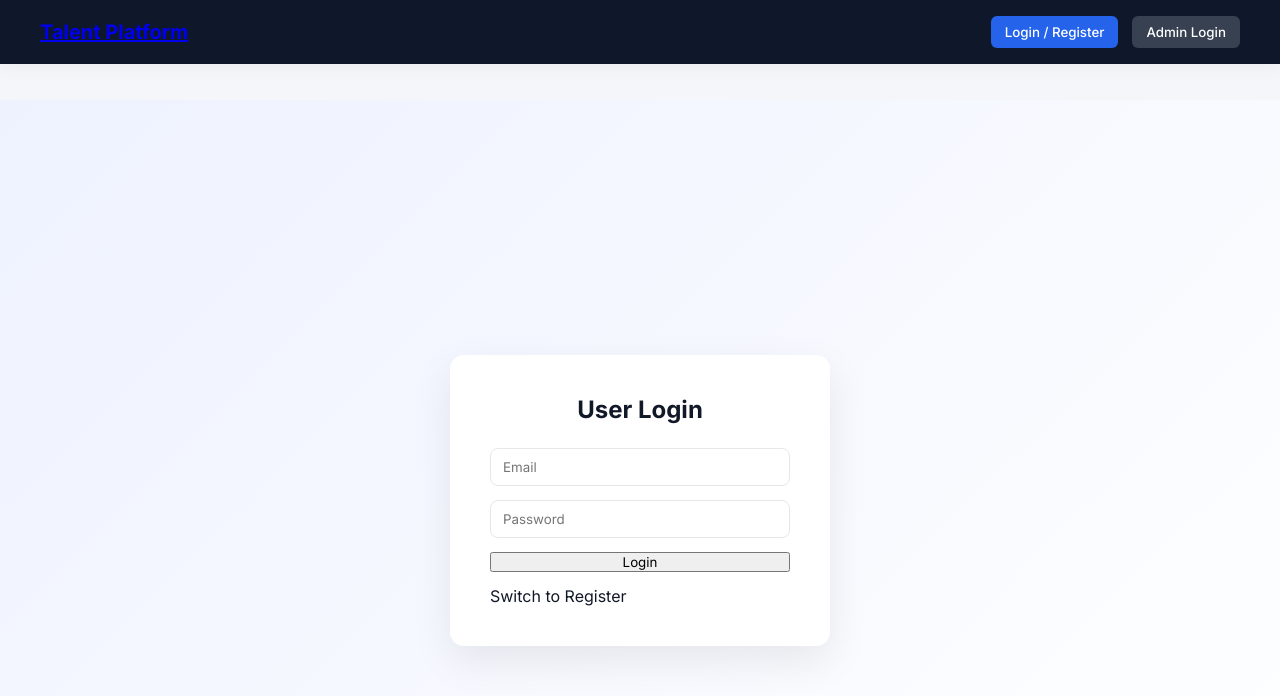
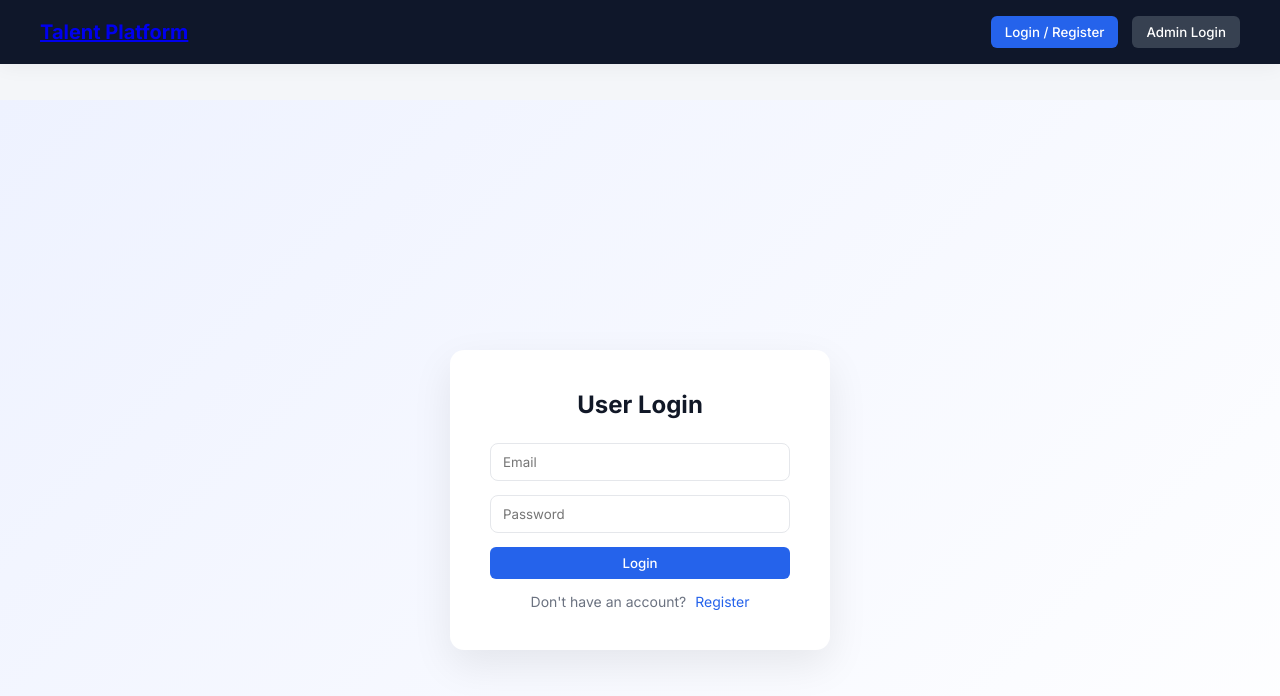
Before and after one commit to AKREDDY31/talent-platform, a Next.js app in the folder frontend/: page /login in a window 1280 px wide. Shown: the top 696 px of the page. Built offline with nearby package versions, Linux system fonts and the light colour scheme; no server answers.

Commit message:
Update page.js

```diff
--- a/frontend/src/app/login/page.js
+++ b/frontend/src/app/login/page.js
@@ -1,12 +1,132 @@
 "use client";
 
-import { Suspense } from "react";
-import LoginContent from "./LoginContent";
+import { useState } from "react";
+import { useRouter, useSearchParams } from "next/navigation";
+import API from "@/lib/api";
 
-export default function LoginPage() {
+export default function Login() {
+  const router = useRouter();
+  const params = useSearchParams();
+  const type = params.get("type");
+
+  const isAdminLogin = type === "admin";
+
+  const [isRegister, setIsRegister] = useState(false);
+  const [email, setEmail] = useState("");
+  const [name, setName] = useState("");
+  const [password, setPassword] = useState("");
+  const [message, setMessage] = useState("");
+  const [loading, setLoading] = useState(false);
+
+  const handleSubmit = async () => {
+    setMessage("");
+
+    if (!email || !password || (isRegister && !name)) {
+      setMessage("Please fill all fields.");
+      return;
+    }
+
+    try {
+      setLoading(true);
+
+      // REGISTER (only for users)
+      if (isRegister && !isAdminLogin) {
+        await API.post("/auth/register", { name, email, password });
+        setMessage("Registration successful. Please login.");
+        setIsRegister(false);
+        return;
+      }
+
+      // LOGIN
+      const res = await API.post("/auth/login", { email, password });
+
+      const role = res.data.user.role;
+
+      // Role protection
+      if (isAdminLogin && role !== "ADMIN") {
+        setMessage("You are not an admin.");
+        return;
+      }
+
+      if (!isAdminLogin && role === "ADMIN") {
+        setMessage("Use Admin Login.");
+        return;
+      }
+
+      localStorage.setItem("token", res.data.token);
+      localStorage.setItem("role", role);
+      localStorage.setItem("user", JSON.stringify(res.data.user)); // ADD THIS
+
+      if (role === "ADMIN") {
+        router.push("/admin");
+      } else {
+        router.push("/dashboard");
+      }
+
+    } catch (err) {
+      setMessage(err.response?.data?.message || "Invalid credentials.");
+    } finally {
+      setLoading(false);
+    }
+  };
+
   return (
-    <Suspense fallback={<div style={{ padding: "120px 20px" }}>Loading...</div>}>
-      <LoginContent />
-    </Suspense>
+    <div className="auth-container">
+      <div className="auth-card">
+        <h2>
+          {isAdminLogin
+            ? "Admin Login"
+            : isRegister
+            ? "Create Account"
+            : "User Login"}
+        </h2>
+
+        {message && <p className="auth-message">{message}</p>}
+
+        {isRegister && !isAdminLogin && (
+          <input
+            placeholder="Full Name"
+            value={name}
+            onChange={(e) => setName(e.target.value)}
+          />
+        )}
+
+        <input
+          placeholder="Email"
+          value={email}
+          onChange={(e) => setEmail(e.target.value)}
+        />
+
+        <input
+          type="password"
+          placeholder="Password"
+          value={password}
+          onChange={(e) => setPassword(e.target.value)}
+        />
+
+        <button
+          onClick={handleSubmit}
+          className="btn primary full"
+          disabled={loading}
+        >
+          {loading
+            ? "Please wait..."
+            : isRegister
+            ? "Register"
+            : "Login"}
+        </button>
+
+        {!isAdminLogin && (
+          <p className="auth-toggle">
+            {isRegister
+              ? "Already have an account?"
+              : "Don't have an account?"}
+            <span onClick={() => setIsRegister(!isRegister)}>
+              {isRegister ? " Login" : " Register"}
+            </span>
+          </p>
+        )}
+      </div>
+    </div>
   );
 }
```
